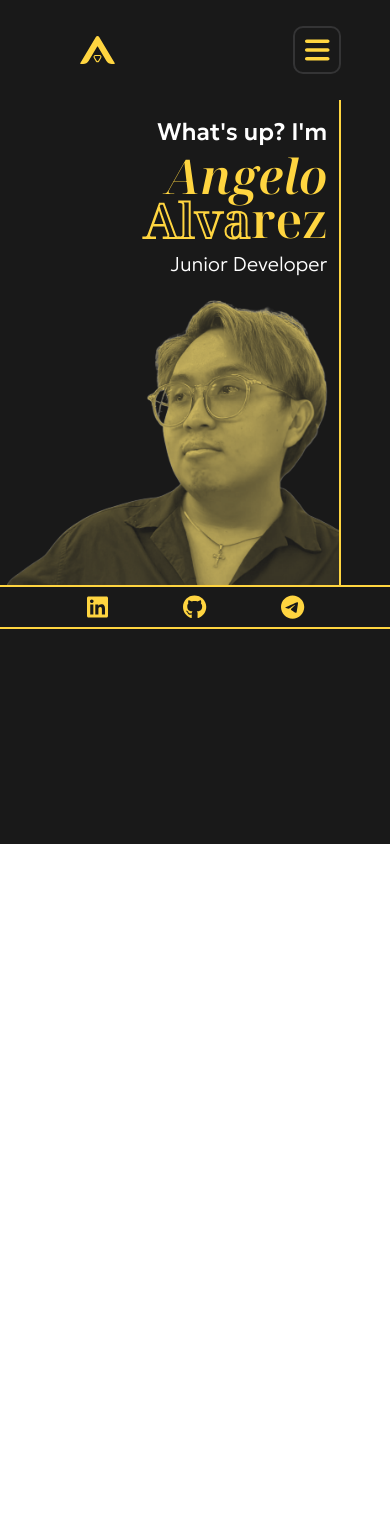
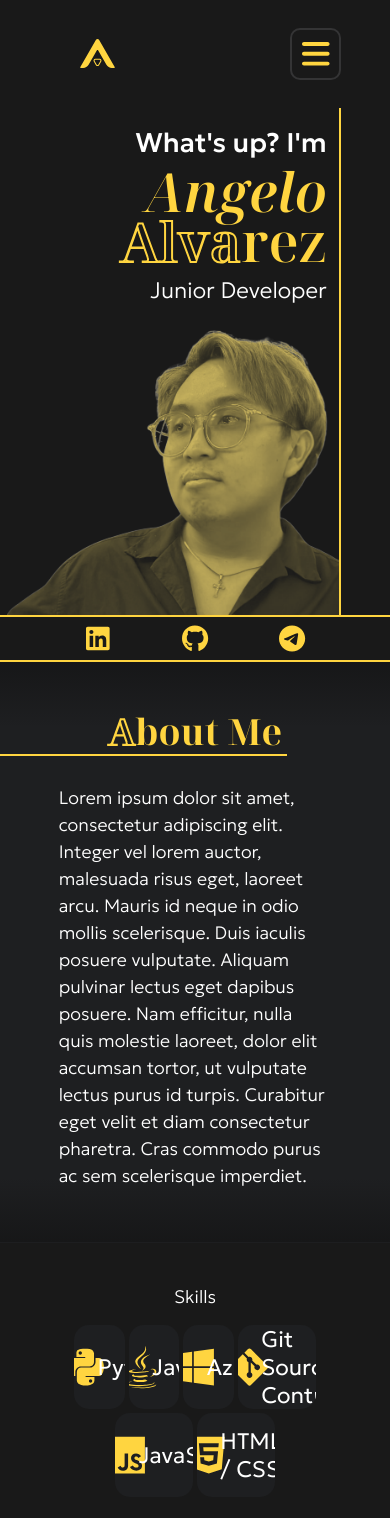
Before and after one commit to Alvallesteros/Alvallesteros, a React (Create React App) app: page / in a window 390 px wide. Shown: the top 1518 px of the page. Before the commit the page ends 844 px from the top, so only its background shows below. Built offline with nearby package versions, Linux system fonts and the light colour scheme.

Commit message:
responsive about

```diff
--- a/src/App.js
+++ b/src/App.js
@@ -14,6 +14,8 @@ function App() {
       <div className='web-container'>
         <Navbar />
         <HeroBanner />
+        <AboutMe />
+        <Skills />
       </div>
     </div>
   );
--- a/src/components/about-me.js
+++ b/src/components/about-me.js
@@ -1,21 +1,47 @@
-import React from 'react';
+import React, { useEffect, useState} from 'react';
 import styles from '../styles/about-me.module.css';
 import common from '../styles/common.module.css';
 
 function AboutMe() {
+    const [isTablet, setTablet] = useState(window.innerWidth > 768);
+    const [isDesktop, setDesktop] = useState(window.innerWidth > 1023);
+
+    const updateMedia = () => {
+        setTablet(window.innerWidth > 768);
+        setDesktop(window.innerWidth > 1023);
+    };
+
+    useEffect(() => {
+        window.addEventListener("resize", updateMedia);
+        return () => window.removeEventListener("resize", updateMedia);
+    });
+
     return (
-      <div className={styles.container}>
-        <div className={styles.titleContainer}>
-            <div className={common.titleText} style={{
-                textAlign: "right",
-            }}>
-                <span>A</span>bout Me
+      <div className={'container ' + styles.container}>
+        <div className='row vcenter'>
+            <div className={'col-s-3 col-md-3 col-l-3 col-4 ' + ((isTablet | isDesktop) ? null: 'real-center' )} style={{paddingTop: isDesktop ? '0r': '2rem', paddingBottom: isDesktop ? '6rem': '0'}}>
+                <span className={'header-3 title-design ' + styles.title}>
+                    <span>A</span>bout Me
+                    <div className={styles.hline}></div>
+                </span>
             </div>
+            { isDesktop ? (
+                <div className='col-s-3 col-md-6 col-l-5 col-8 real-center ' style={{paddingBottom: '3rem', paddingTop: isDesktop ? '3rem' : '0'}}>
+                    <span className={'text ' + styles.text}>
+                        Lorem ipsum dolor sit amet, consectetur adipiscing elit. Integer vel lorem auctor, malesuada risus eget, laoreet arcu. Mauris id neque in odio mollis scelerisque. Duis iaculis posuere vulputate. Aliquam pulvinar lectus eget dapibus posuere. Nam efficitur, nulla quis molestie laoreet, dolor elit accumsan tortor, ut vulputate lectus purus id turpis. Curabitur eget velit et diam consectetur pharetra. Cras commodo purus ac sem scelerisque imperdiet.
+                    </span>
+                </div>
+            ) :null }
         </div>
-        <div className={styles.underline}></div>
-        <div className={styles.textContainer}>
-            Lorem ipsum dolor sit amet, consectetur adipiscing elit. Integer vel lorem auctor, malesuada risus eget, laoreet arcu. Mauris id neque in odio mollis scelerisque. Duis iaculis posuere vulputate. Aliquam pulvinar lectus eget dapibus posuere. Nam efficitur, nulla quis molestie laoreet, dolor elit accumsan tortor, ut vulputate lectus purus id turpis. Curabitur eget velit et diam consectetur pharetra. Cras commodo purus ac sem scelerisque imperdiet.
-        </div>
+        { isDesktop ? null: (
+            <div className='row'>
+                <div className='col-s-3 col-md-6 real-center' style={{paddingBottom: '3rem'}}>
+                    <span className={'text ' + styles.text}>
+                        Lorem ipsum dolor sit amet, consectetur adipiscing elit. Integer vel lorem auctor, malesuada risus eget, laoreet arcu. Mauris id neque in odio mollis scelerisque. Duis iaculis posuere vulputate. Aliquam pulvinar lectus eget dapibus posuere. Nam efficitur, nulla quis molestie laoreet, dolor elit accumsan tortor, ut vulputate lectus purus id turpis. Curabitur eget velit et diam consectetur pharetra. Cras commodo purus ac sem scelerisque imperdiet.
+                    </span>
+                </div>
+            </div>
+        )}
         <div className={common.background}>
             <div className={common.gradient}></div>
             <div className={common.gradient} style={{transform: "rotate(180deg)"}}></div>
--- a/src/index.css
+++ b/src/index.css
@@ -3,6 +3,7 @@
 
 * {
   box-sizing: border-box;
+  z-index: 10;
 }
 
 :root {
@@ -36,6 +37,8 @@ code {
     monospace;
 }
 
+
+
 @media only screen and (min-width: 1400px) {
   .col-1 {width: 8.33%;}
   .col-2 {width: 16.66%;}
@@ -62,17 +65,18 @@ code {
   .offset-11 {margin-left: 91.66%;}
   .offset-12 {margin-left: 100%;}
   .web-container {width: 85vw;}
-  .header-1 {font-size: 6rem;}
-  .header-2 {font-size: 5rem}
-  .header-3 {font-size: 4rem;}
-  .header-4 {font-size: 3rem;}
-  .header-5 {font-size: 2.5rem;}
-  .header-6 {font-size: 2rem}
+  .header-1 {font-size: 5rem;}
+  .header-2 {font-size: 4rem}
+  .header-3 {font-size: 3rem;}
+  .header-4 {font-size: 2.5rem;}
+  .header-5 {font-size: 2rem;}
+  .header-6 {font-size: 1.5rem}
   :root {
-    --stroke: 4px
+    --stroke: 4px;
+    font-size: 20px;
   }
 }
-@media only screen and (min-width: 1200px) and (max-width: 1399px) {
+@media only screen and (min-width: 1024px) and (max-width: 1399px) {
   .col-l-1 {width: 12.5%;}
   .col-l-2 {width: 25%;}
   .col-l-3 {width: 37.5%;}
@@ -97,10 +101,11 @@ code {
   .header-5 {font-size: 1.5rem;}
   .header-6 {font-size: 1rem}
   :root {
-    --stroke: 4px
+    --stroke: 3px;
+    font-size: 18px;
   }
 }
-@media only screen and (min-width: 768px) and (max-width: 1199px) {
+@media only screen and (min-width: 768px) and (max-width: 1023px) {
   .col-md-1 {width: 16.66%;}
   .col-md-2 {width: 33.33%;}
   .col-md-3 {width: 50%;}
@@ -121,7 +126,8 @@ code {
   .header-6 {font-size: 1rem}
   .web-container {width: 80vw;}
   :root {
-    --stroke: 3px
+    --stroke: 3px;
+    font-size: 16px;
   }
 }
 
@@ -140,19 +146,21 @@ code {
   .header-6 {font-size: 1rem}
   .web-container {width: 75vw;}
   :root {
-    --stroke: 2px
+    --stroke: 2px;
+    font-size: 18px;
   }
 }
 
-@media only screen and (max-width: 320px) {
-  .header-1 {font-size: 2.5rem;}
-  .header-2 {font-size: 1.75rem}
-  .header-3 {font-size: 1.5rem;}
-  .header-4 {font-size: 1.25rem;}
-  .header-5 {font-size: 1rem;}
-  .header-6 {font-size: 0.5rem}
+@media only screen and (max-width: 350px) {
+  .header-1 {font-size: 3rem;}
+  .header-2 {font-size: 2.5rem}
+  .header-3 {font-size: 2rem;}
+  .header-4 {font-size: 1.5rem;}
+  .header-5 {font-size: 1.25rem;}
+  .header-6 {font-size: 1rem}
   :root {
-    --stroke: 1px
+    --stroke: 1px;
+    font-size: 16px;
   }
 }
 
@@ -173,7 +181,6 @@ code {
 .row {
   display: flex;
   position: relative;
-  height: auto;
 }
 
 [class*="web-container"] {
@@ -215,3 +222,22 @@ code {
 .vcenter {align-items: center;}
 .hcenter {justify-content: center;}
 .align-end {justify-content: end;}
+
+.title-design {
+    color: var(--yellow);
+    font-family: var(--design-font);
+    font-weight: 700;
+    padding: 0.25em 0 0.5em 0;
+}
+
+.title-design span {
+  color: rgba(0, 0, 0, 0);
+  -webkit-text-stroke-color: var(--yellow);
+  -webkit-text-stroke-width: var(--stroke);
+}
+
+.text {
+  font-size: 1em;
+  font-family: var(--text-font);
+  color: white;
+}
--- a/src/styles/about-me.module.css
+++ b/src/styles/about-me.module.css
@@ -1,39 +1,29 @@
 .container {
-    height: 50vh;
-    width: 100%;
     overflow: visible;
     position: relative;
-    display: flex;
-    align-items: center;
+    margin-top: 0;
+    margin-bottom: 0;
 }
 
-.titleContainer {
-    height: 75%;
-    width: 27vw;
-    position: absolute;
-    z-index: 2;
+.title {
+    position: relative;
+    max-height: 6rem;
 }
 
-.underline {
-    position: absolute;
-    z-index: 2;
-    border-bottom: 3px solid var(--yellow);
-    width: 37vw;
-    margin-bottom: 7%;
-    left: -10vw;
+.text {
+    text-align: left;
+    line-height: 1.5rem;
 }
 
-.textContainer {
-    width: 41vw;
-    max-height: 75%;
-    z-index: 2;
-    margin-right: 7vw;
-    margin-left: auto;
-    display: flex;
-    align-items: center;
-    font-family: var(--text-font);
-    color: white;
-    font-weight: 200;
-    line-height: 1.5em;
-    font-size: 24px;
+@media screen and (min-width: 1400px) {
+    .text {font-size: 1.25rem; line-height: 1.75rem;}
 }
+
+.hline {
+    border-bottom: var(--stroke) solid var(--yellow);
+    position: absolute;
+    right: -0.25rem;
+    width: 100vw;
+    bottom: 1rem;
+    z-index: 100;
+}
--- a/src/styles/common.module.css
+++ b/src/styles/common.module.css
@@ -1,17 +1,3 @@
-.titleText {
-    color: var(--yellow);
-    font-family: var(--design-font);
-    font-size: 3.75em;
-    font-weight: 700;
-    padding: 0.25em 0 0.5em 0;
-}
-
-.titleText span {
-    color: rgba(0, 0, 0, 0);
-    -webkit-text-stroke-color: var(--yellow);
-    -webkit-text-stroke-width: 3px;
-}
-
 .lefthandContainer {
     width: 6vw;
     height: 100%;
@@ -26,14 +12,15 @@
 
 .background {
     height: 100%;
-    width: 110vw;
+    width: 150vw;
     background-color: var(--dark-gray);
-    margin-left: -10vw;
+    margin-left: -25vw;
     z-index: 1;
     position: absolute;
     display: flex;
     flex-direction: column;
     justify-content: space-between;
+    top: 0;
 }
 
 .gradient {
--- a/src/styles/hero-banner.module.css
+++ b/src/styles/hero-banner.module.css
@@ -1,5 +1,7 @@
 .container {
     position: relative;
+    padding-bottom: 0;
+    margin-bottom: 0;
 }
 
 .textContainer {
@@ -76,6 +78,7 @@
     flex-direction: column;
     top: 0;
     padding: 0 0 0 0;
+    z-index: 50;
 }
 
 .contactContainer {
@@ -98,7 +101,7 @@
 
 @media only screen and (max-width: 319px) {
     .textContainer {
-        line-height: 2rem;
+        line-height: 2.75rem;
         padding-right: 0;
     }
     .profileContainer {
@@ -130,7 +133,7 @@
     }
     .profileContainer {
         min-height: 480px;
-        max-height: 600px;
+        max-height: 500px;
         margin-top: -25vw;
     }
 }
@@ -151,8 +154,8 @@
 
 @media only screen and (min-width: 1400px){
     .textContainer {
-        line-height: 5.25rem;
-        padding: 5rem 0;
+        line-height: 4.5rem;
+        padding-bottom: 5rem;
     }
     .profileContainer {
         height: 75vh;
```
